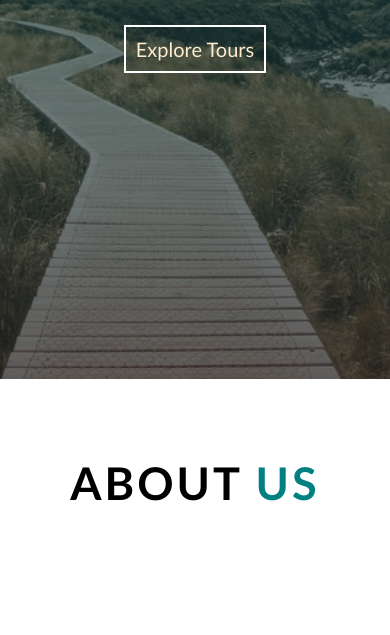
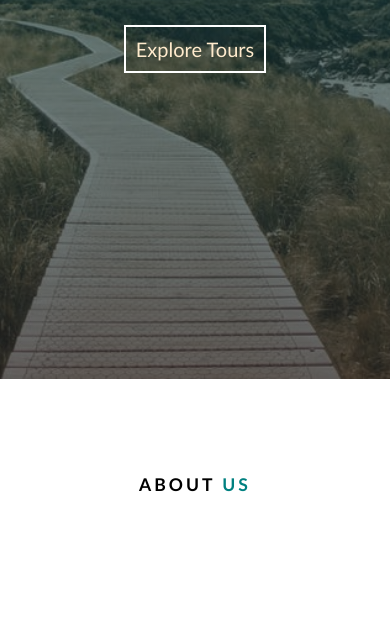
Before and after one commit to Bhavyajain21/JSProjects, a plain HTML site: page index.html in a window 390 px wide. Shown: the part 465-1100 px from the top of the page. Drawn offline with Linux system fonts and the light colour scheme.

Commit message:
Update style.css

```diff
--- a/style.css
+++ b/style.css
@@ -122,11 +122,11 @@ header {
     display: block;
     margin: 0;
     padding-top: 40px;
-    font-size: 1rem;
+    font-size: 2vw;
     text-transform: uppercase;
     letter-spacing: 3px;
     font-weight: 300px;
-    font-size: 30px;
+    /* font-size: 30px; */
     font-family: 'Trebuchet MS', 'Lucida Sans Unicode', 'Lucida Grande', 'Lucida Sans', Arial, sans-serif;
 }
 
@@ -193,4 +193,15 @@ footer {
         color: white;
         letter-spacing: 3px;
     }
+    .section .title {
+        display: block;
+        margin: 0;
+        padding-top: 80px;
+        font-size: 3vw;
+        text-transform: uppercase;
+        letter-spacing: 3px;
+        font-weight: 300px;
+        /* font-size: 30px; */
+        font-family: 'Trebuchet MS', 'Lucida Sans Unicode', 'Lucida Grande', 'Lucida Sans', Arial, sans-serif;
+    }
 }
```
